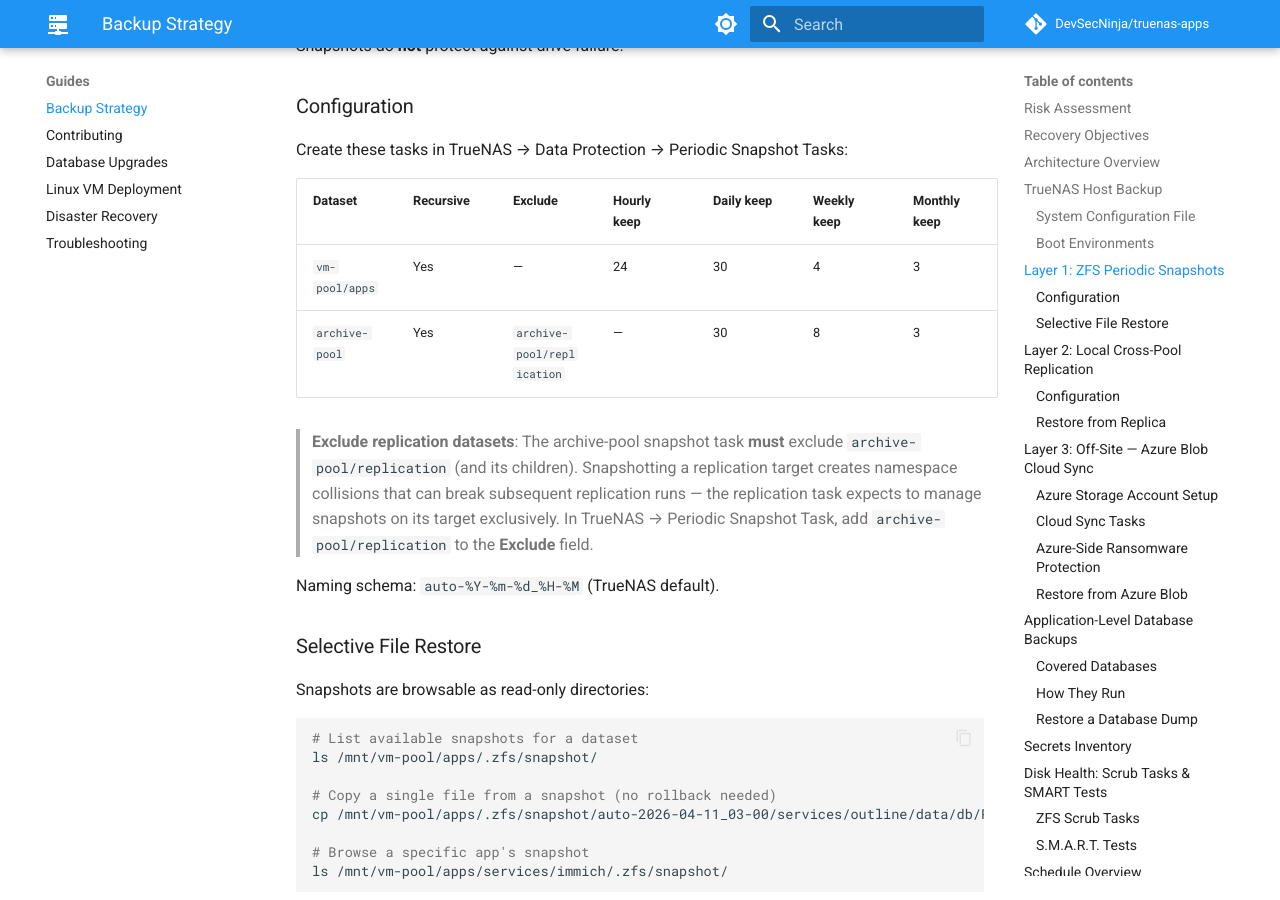
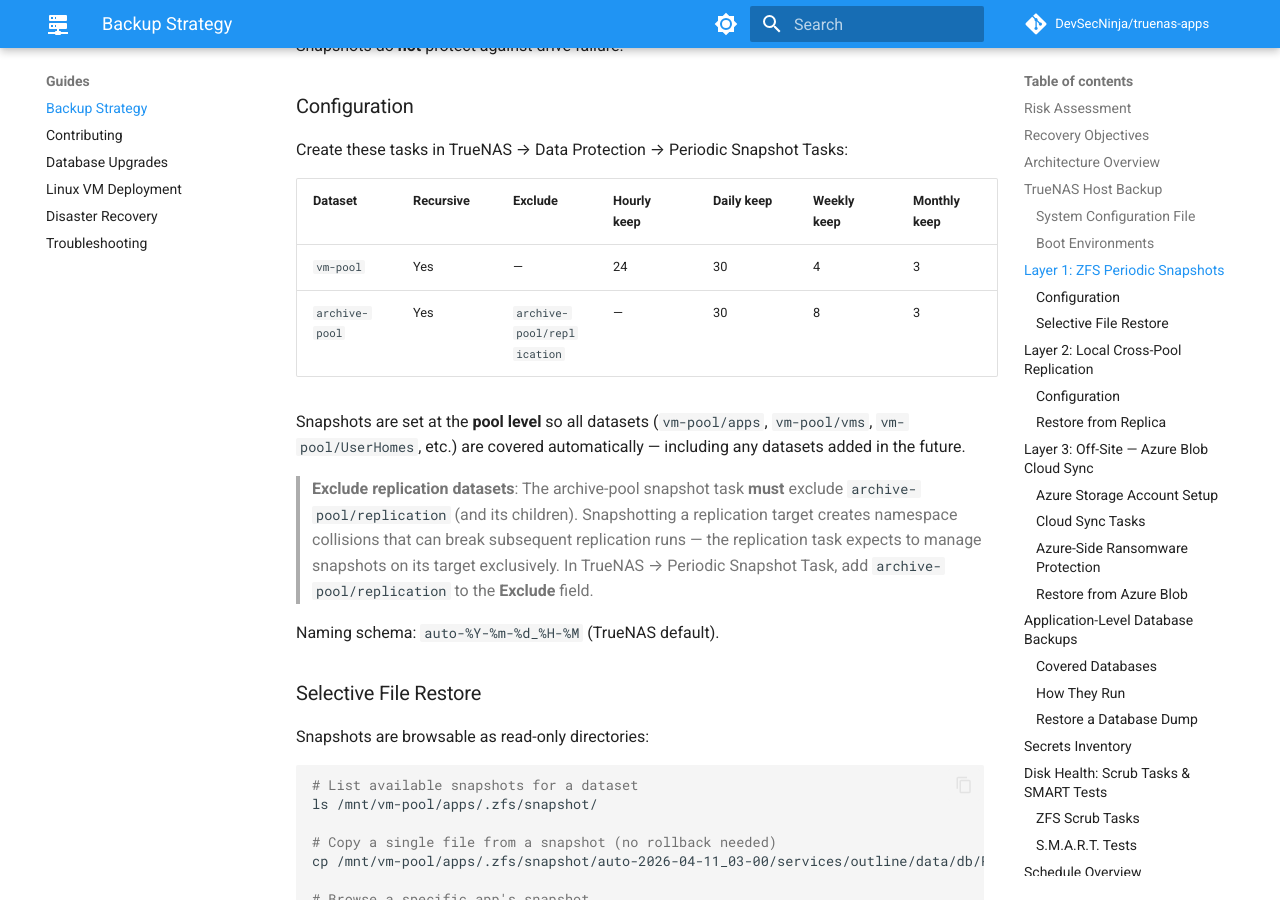
Before and after one commit to DevSecNinja/truenas-apps, an MkDocs documentation site: the page built from docs/BACKUP.md, in a window 1280 px wide and 900 px high, scrolled down 3139 px. Built offline with MkDocs 1.6.1 and Material for MkDocs 9.7.7, drawn with Linux system fonts in a browser that asks for light colours; comment, search, counter and statistics services are not loaded; some of the changed text lies outside the part shown.

Commit message:
docs: update backup documentation to reflect pool-level snapshot settings and clarify dataset coverage

```diff
--- a/docs/BACKUP.md
+++ b/docs/BACKUP.md
@@ -95,8 +95,10 @@
 
 | Dataset        | Recursive | Exclude                    | Hourly keep | Daily keep | Weekly keep | Monthly keep |
 | -------------- | --------- | -------------------------- | ----------- | ---------- | ----------- | ------------ |
-| `vm-pool/apps` | Yes       | —                          | 24          | 30         | 4           | 3            |
+| `vm-pool`      | Yes       | —                          | 24          | 30         | 4           | 3            |
 | `archive-pool` | Yes       | `archive-pool/replication` | —           | 30         | 8           | 3            |
+
+Snapshots are set at the **pool level** so all datasets (`vm-pool/apps`, `vm-pool/vms`, `vm-pool/UserHomes`, etc.) are covered automatically — including any datasets added in the future.
 
 > **Exclude replication datasets**: The archive-pool snapshot task **must** exclude `archive-pool/replication` (and its children). Snapshotting a replication target creates namespace collisions that can break subsequent replication runs — the replication task expects to manage snapshots on its target exclusively. In TrueNAS → Periodic Snapshot Task, add `archive-pool/replication` to the **Exclude** field.
 
```
Also changed, not shown: other parts of docs/BACKUP.md (+1 -1 lines).
